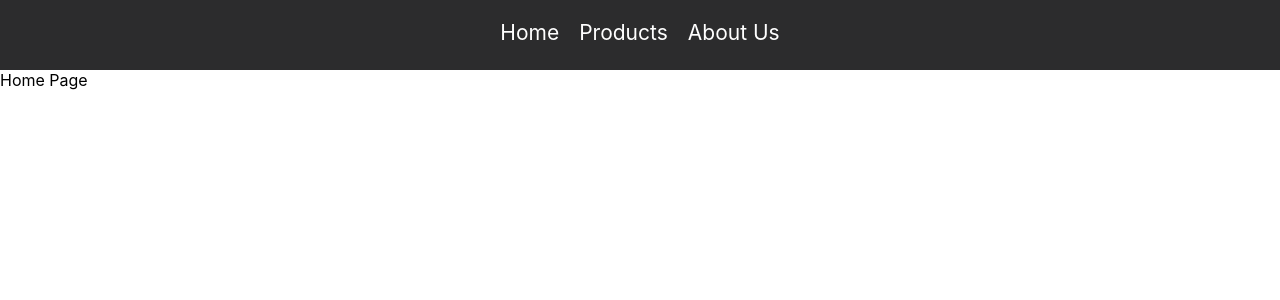
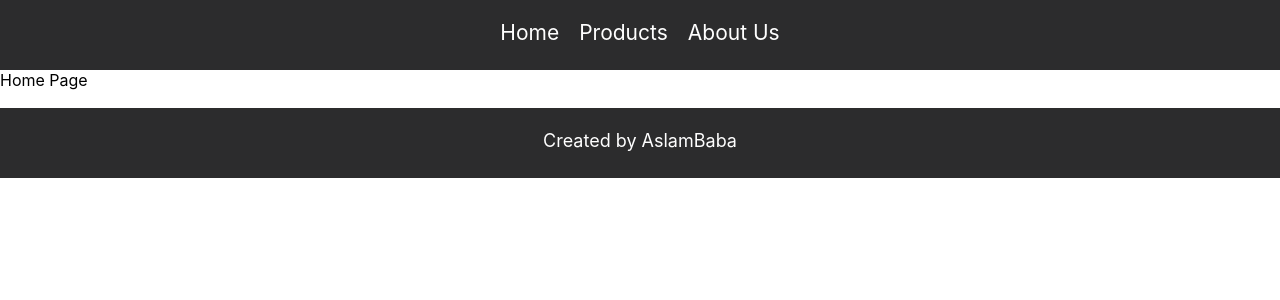
Before and after one commit to aslambaba/MyShoes, a React (Create React App) app: page / in a window 1280 px wide. Shown: the top 300 px of the page. Built offline with nearby package versions, Linux system fonts and the light colour scheme.

Commit message:
Footer Updated

```diff
--- a/src/Components/About.js
+++ b/src/Components/About.js
@@ -1,11 +1,13 @@
 import React from 'react';
 import Menu from './Menu';
+import Footer from './Footer';
 
 function About(){
     return(
         <div>
             <Menu />
             <h1>This is About Page</h1>
+            <Footer />
         </div>
     )
 }
--- /dev/null
+++ b/src/Components/Footer.js
@@ -0,0 +1,26 @@
+import React from 'react';
+import { makeStyles } from '@material-ui/core/styles';
+const useStyles = makeStyles((theme) => ({
+    root: {
+        width: '100%',
+        backgroundColor: '#2c2c2d',
+        height: 70,
+        left: 0,
+        right: 0,
+        top: 0,
+        textAlign: 'center',
+        lineHeight: '65px',
+        color: 'white',
+        fontSize: '18px'
+    }
+}));
+function Footer() {
+    const classes = useStyles();
+    return (
+        <div className={classes.root}>
+            <p>Created by AslamBaba</p>
+        </div>
+  );
+}
+
+export default Footer
--- a/src/Components/Home.js
+++ b/src/Components/Home.js
@@ -1,11 +1,13 @@
 import React from 'react';
 import Menu from './Menu';
+import Footer from './Footer';
 
 function Home(){
     return(
         <div>
             <Menu />
             <div>Home Page</div>
+            <Footer />
         </div>
 
     )
--- a/src/Components/Productitem.js
+++ b/src/Components/Productitem.js
@@ -1,5 +1,6 @@
 import React from 'react';
 import Menu from './Menu';
+import Footer from './Footer';
 import { makeStyles } from '@material-ui/core/styles';
 import Grid from '@material-ui/core/Grid';
 import Paper from '@material-ui/core/Paper';
@@ -38,7 +39,14 @@ const useStyles = makeStyles((theme) => ({
   },
   addbtn: {
       width: '100%',
-      padding: '6px 20px'
+      padding: '12px 20px',
+      backgroundColor: '#2c2c2d',
+      color: 'white',
+      fontWeight: 'bold',
+      fontSize: '15px',
+      "&:hover" : {
+          backgroundColor: '#bf1111',
+      }
   }
 }));
 function Productitem() {
@@ -53,7 +61,7 @@ function Productitem() {
                     <Grid container spacing={2}>
                         <Grid item>
                             <ButtonBase className={classes.image}>
-                                <img className={classes.img} alt="complex" src="https://static.nike.com/a/images/c_limit,w_592,f_auto/t_product_v1/ndbgikrmsa0ejcdmkvpg/air-force-1-07-shoe-6jXPDp.jpg" />
+                                <img className={classes.img} alt="complex" src={data[name].image} />
                             </ButtonBase>
                         </Grid>
                         <Grid item xs={12} sm container>
@@ -75,6 +83,7 @@ function Productitem() {
                     </Grid>
                 </Paper>
             </div>
+            <Footer />
         </div>
     )
 }
--- a/src/Components/Products.js
+++ b/src/Components/Products.js
@@ -1,5 +1,6 @@
 import React from 'react';
 import Menu from './Menu';
+import Footer from './Footer';
 import { makeStyles } from '@material-ui/core/styles';
 import Card from '@material-ui/core/Card';
 import CardActionArea from '@material-ui/core/CardActionArea';
@@ -77,8 +78,7 @@ function Products() {
                     </Card>
                 )
             })}
-
-
+            <Footer />
         </div>
     )
 }
```
